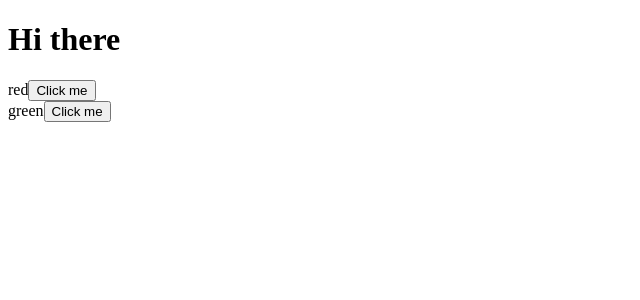
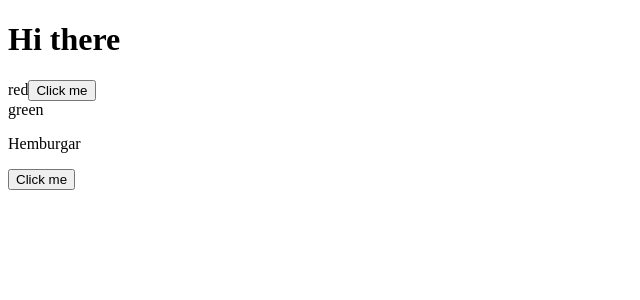
Before and after one commit to 1CIM/ts_sink, a React (Create React App) app: page / in a window 1280 px wide. Shown: the top 300 px of the page, without its empty margins (0-640 px from the left). Built offline with nearby package versions, Linux system fonts and the light colour scheme.

Commit message:
Add comment about passing in children between the two wasy

```diff
--- a/src/props/Child.tsx
+++ b/src/props/Child.tsx
@@ -20,11 +20,13 @@ export const Child = ({ color, onClick }: ChildProps) => {
 // Here we tell TS its a React component,
 // So we can assign properties to it like 'propTypes' and 'contextTypes'
 // And 'Child' will receive props of type 'ChildProps' as before
+// It automatically expects to be able to receive children as a props while the one above you need to pass it in the interface.
 
-export const ChildAsFC: React.FC<ChildProps> = ({ color, onClick }) => {
+export const ChildAsFC: React.FC<ChildProps> = ({ color, onClick, children }) => {
   return (
     <div data-cy='color_2'>
       {color}
+      {children}
       <button data-cy='second_btn' onClick={onClick}>Click me</button>
     </div>
   );
--- a/src/props/Parent.tsx
+++ b/src/props/Parent.tsx
@@ -4,7 +4,9 @@ const Parent = () => {
   return (
     <>
       <Child color='red' onClick={() => console.log('Clicked first')} />
-      <ChildAsFC color='green' onClick={() => console.log('Clicked second')} />
+      <ChildAsFC color='green' onClick={() => console.log('Clicked second')}>
+        <p data-cy='hemburgar'>Hemburgar</p>
+      </ChildAsFC>
     </>
   );
 };
```
Also changed, not shown: 1 other file (tests, documents, lock files or other folders).
